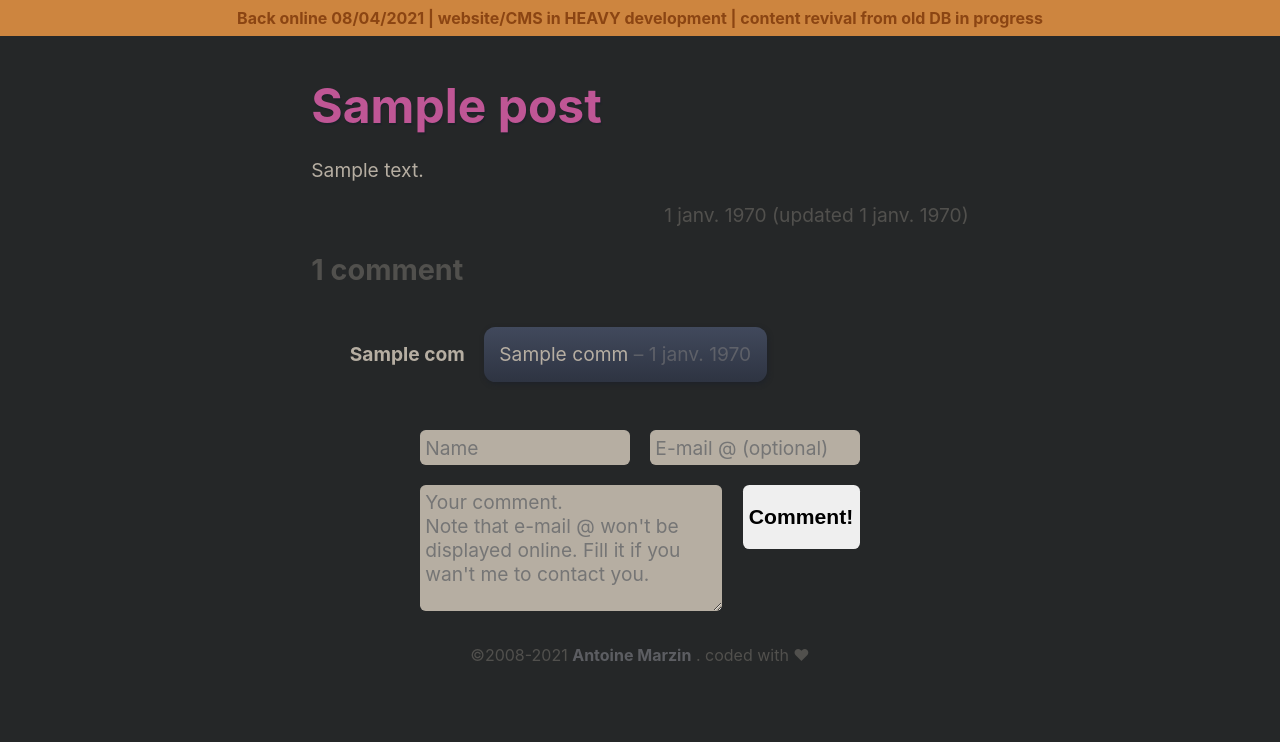
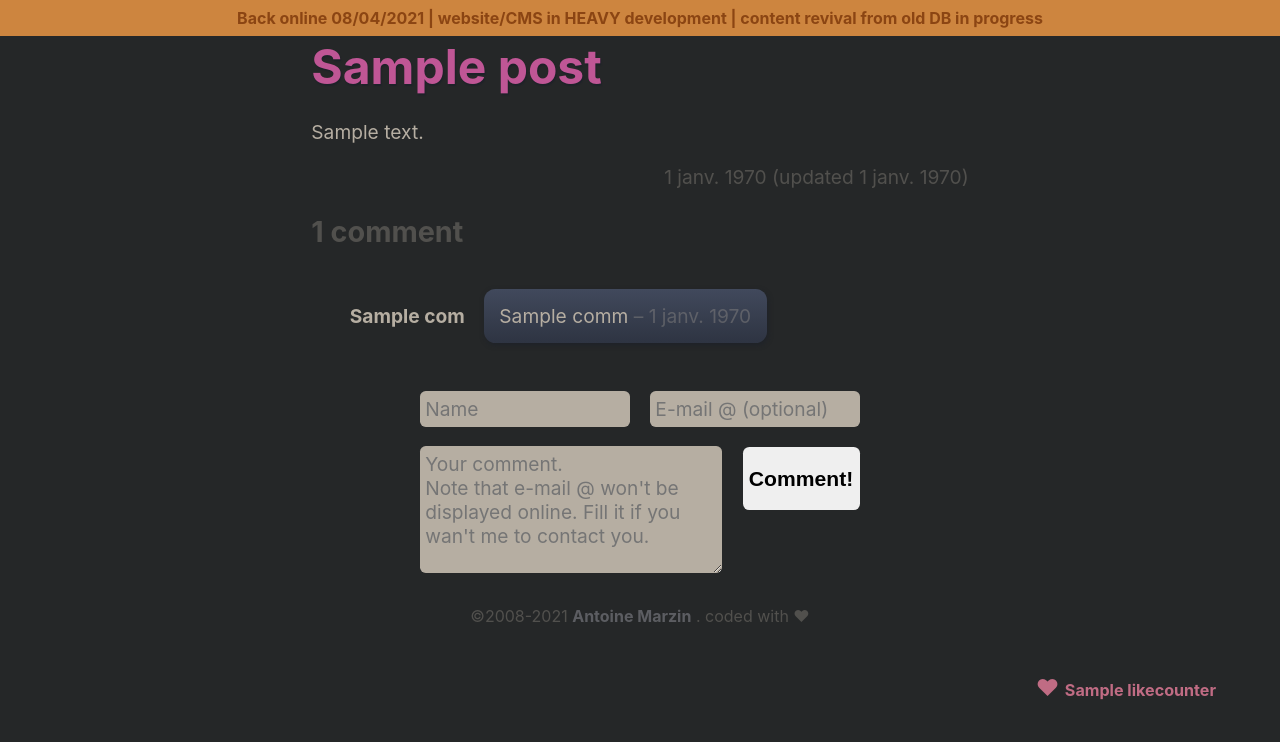
Before and after one commit to hotrooibos/mdCMS, a Python web app: template mdcms/templates/pages/post.j2 in a window 1280 px wide. Shown: the part 58-800 px from the top of the page. Run offline with Jinja, Linux system fonts and the light colour scheme; the template is opened without the code that fills it: most values are stand-ins (such as "Sample title", 1, 10 or a date in 2020).

Commit message:
like btn

```diff
--- a/mdcms/static/script.js
+++ b/mdcms/static/script.js
@@ -4,6 +4,8 @@ const nav     = document.getElementById('nav');
 const logo    = document.getElementById('logo');
 const form    = document.getElementById('comment_form');
 const comflow = document.getElementById('comflow');
+const like    = document.getElementById('like');
+const likcnt  = document.getElementById('likecounter');
 
 
 
@@ -24,24 +26,41 @@ convertEpoch(dates); // Convert post dates
 
 
 // The Header Scroll effect
-window.addEventListener("scroll", (event) => {
+window.addEventListener("scroll", (e) => {
     let scpos = this.scrollY;
     if (scpos > 100) {
         header.style.fontSize = '1em';
         nav.style.padding     = '.3em 0 .4em';
         logo.style.display    = 'none';
+        like.style.opacity    = .5;
     } else {
         header.style = null;
         nav.style    = null;
         logo.style   = null;
+        like.style   = null;
     }
 });
 
 
 
+// Like btn
+like.addEventListener('click', (e) => {
+    const xhr = new XMLHttpRequest();
+    xhr.open('POST', '/like');
+    xhr.send();
+
+    xhr.onreadystatechange = () => {
+        if (xhr.readyState === 4 && xhr.status === 200) {
+            likcnt.innerHTML = xhr.responseText;
+        }
+    }
+})
+
+
+
 // When clicking comment Submit btn
 // Form tests + ajax processing
-form.addEventListener('submit', function (e) {
+form.addEventListener('submit', (e) => {
     e.preventDefault();
     const newcom = new FormData(form);
     let err = false;    // Error flag
@@ -94,7 +113,7 @@ form.addEventListener('submit', function (e) {
     xhr.open('POST', '/comment', true);
     xhr.send(newcom);
 
-    xhr.onreadystatechange = function() {
+    xhr.onreadystatechange = () => {
         comflow.innerHTML = '<h2 id="comtitle">Loading comments...</h2>';
 
         if(xhr.readyState === 4) {
--- a/mdcms/static/style.css
+++ b/mdcms/static/style.css
@@ -156,14 +156,13 @@ CONTENT
 #content {
     flex-grow: 2;
     max-width: 40em;
-    margin-top: 2em;
     font-size: 1.2em;
 }
     /* #title {
         font-size: 4em;
     } */
     #title {
-        margin: 0 0;
+        margin: .5em 0 .2em;
         font-size: 5em;
         text-align: center;
         background-color: #F67280;
@@ -204,29 +203,28 @@ CONTENT
         font-size: 1.3em;
     }
 
-    #content .postitle {
+    .postitle {
         margin: 0;
         font-size: 2.5em;
         color: #bf5695;
         text-shadow: 1px 2px 1px #1e2229;
     }
-    #content .postitle a,
-    #content .postitle a:visited {
+    .postitle a,
+    .postitle a:visited {
         color: #bf5695;
     }
-    #content .postitle a:hover {
+    .postitle a:hover {
         color: #c988af;
         background: none;
         border-radius: initial;
     }
 
-    #content a:hover {
+    a:hover {
         color: #b6aea2;
         background-color: rgb(84, 201, 185, .2);
         border-radius: 2px;
     }
-
-    #content div.post {
+    div.post {
         padding: 0 1em 1em;
         margin: 0 0 2.5em;
         border-radius: .5em;
@@ -235,7 +233,6 @@ CONTENT
         max-height: 25em;
         overflow: hidden;
     }
-
 
     #comments {
         width: 100%;
@@ -257,7 +254,7 @@ CONTENT
             border-radius: .6em;
             box-shadow: 1px 2px 5px #1e2229;
         }
-        #comments form {
+        form {
             width: 70%;
             margin: 0 auto;
             text-align: center;
@@ -286,10 +283,26 @@ CONTENT
             font-weight: bold;
         }
 
-.datestamp {
-    text-align: right;
-    opacity: .3;
-}
+    .datestamp {
+        text-align: right;
+        opacity: .3;
+    }
+
+    #like {
+        position: fixed;
+        bottom: 5%;
+        right: 5%;
+    }
+        #like a {
+            font-size: 1.2em;
+            color: #C06C84;
+        }
+        #like a:hover {
+            background-color: initial;
+        }
+        #likecounter {
+            font-size: .7em;
+        }
 
 
 
@@ -304,6 +317,7 @@ FOOTER
     #footer a:visited {
         color:#dbdbe7;
     }
+
 
 
 /*
--- a/mdcms/templates/layouts/default.j2
+++ b/mdcms/templates/layouts/default.j2
@@ -4,6 +4,9 @@
 	<meta charset="UTF-8">
 	<meta http-equiv="X-UA-Compatible" content="IE=edge">
 	<meta name="viewport" content="width=device-width, initial-scale=1.0">
+	<link rel="icon" href="{{ url_for('static', filename='favicon.ico') }}">
+	<link rel="icon" href="{{ url_for('static', filename='icon.png') }}" type="image/png">
+	<link rel="manifest" href="{{ url_for('static', filename='manifest.webmanifest') }}">
 	<title>marzin.org</title>
 	<link href="{{ url_for('static', filename='style.css') }}" rel="stylesheet">
 	<script src="{{ url_for('static', filename='script.js') }}" defer></script>
--- a/mdcms/templates/layouts/partials/_comments.j2
+++ b/mdcms/templates/layouts/partials/_comments.j2
@@ -10,5 +10,4 @@
 
 {% else %}
     <h2 id="comtitle">Be the first to comment !</h2>
-
 {% endif %}
--- a/mdcms/templates/pages/post.j2
+++ b/mdcms/templates/pages/post.j2
@@ -9,7 +9,6 @@
 	</div>
 
 	<div id="comments">
-
 		<div id="comflow">
 		{% include 'layouts/partials/_comments.j2' %}
 		</div>
@@ -25,4 +24,6 @@
 			</div>
 		</form>
 	</div>
+
+	<div id="like"><a href="javascript:void(0)">&#10084; <span id="likecounter">{{ likecounter }}</span></a></div>
 {% endblock %}
```
Also changed, not shown: mdcms/mdcms.py (+61 -6 lines), mdcms/static/favicon.ico (added), mdcms/static/icon.png (added), mdcms/static/manifest.webmanifest (added).
